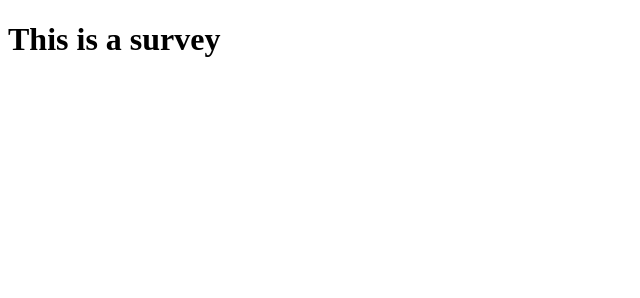
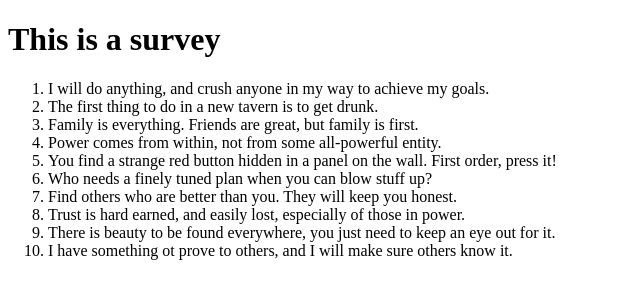
Before and after one commit to Darkthistle982/FriendFinder, a website: page app/public/survey.html in a window 1280 px wide. Shown: the whole page, without its empty margins (0-640 px from the left). Drawn offline with Linux system fonts and the light colour scheme.

Commit message:
wrote survery questions to begin creating character profile objects.

```diff
--- a/app/public/survey.html
+++ b/app/public/survey.html
@@ -7,5 +7,18 @@
 </head>
 <body>
     <h1>This is a survey</h1>
+
+    <ol>
+        <li>I will do anything, and crush anyone in my way to achieve my goals.</li>
+        <li>The first thing to do in a new tavern is to get drunk.</li>
+        <li>Family is everything. Friends are great, but family is first.</li>
+        <li>Power comes from within, not from some all-powerful entity.</li>
+        <li>You find a strange red button hidden in a panel on the wall. First order, press it!</li>
+        <li>Who needs a finely tuned plan when you can blow stuff up?</li>
+        <li>Find others who are better than you. They will keep you honest.</li>
+        <li>Trust is hard earned, and easily lost, especially of those in power.</li>
+        <li>There is beauty to be found everywhere, you just need to keep an eye out for it.</li>
+        <li>I have something ot prove to others, and I will make sure others know it.</li>
+    </ol>
 </body>
 </html>
```
